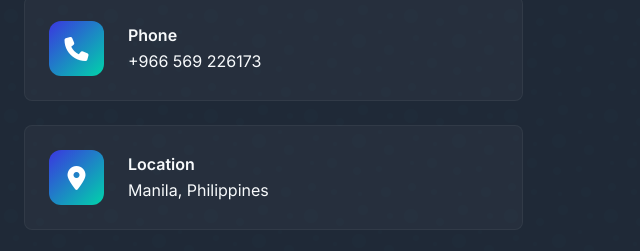
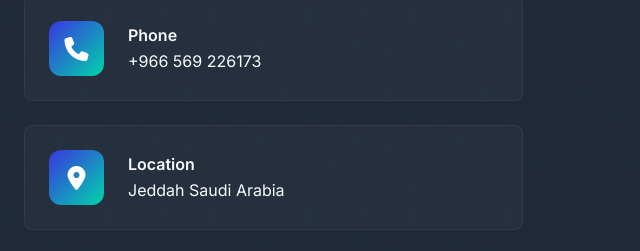
Before and after one commit to kurttzy918/My-CV-Web, a plain HTML site: page index.html in a window 1280 px wide. Shown: the part 2440-2691 px from the top of the page, 0-640 px from the left. Drawn offline with nearby package versions, Linux system fonts and the light colour scheme.

Commit message:
modified:   index.html

```diff
--- a/index.html
+++ b/index.html
@@ -1385,7 +1385,7 @@ knowledge and enhance my skills as well</p>
                             <i class="fas fa-map-marker-alt"></i>
                             <div>
                                 <strong>Location</strong>
-                                <div>Manila, Philippines</div>
+                                <div>Jeddah Saudi Arabia</div>
                             </div>
                         </div>
 
```
